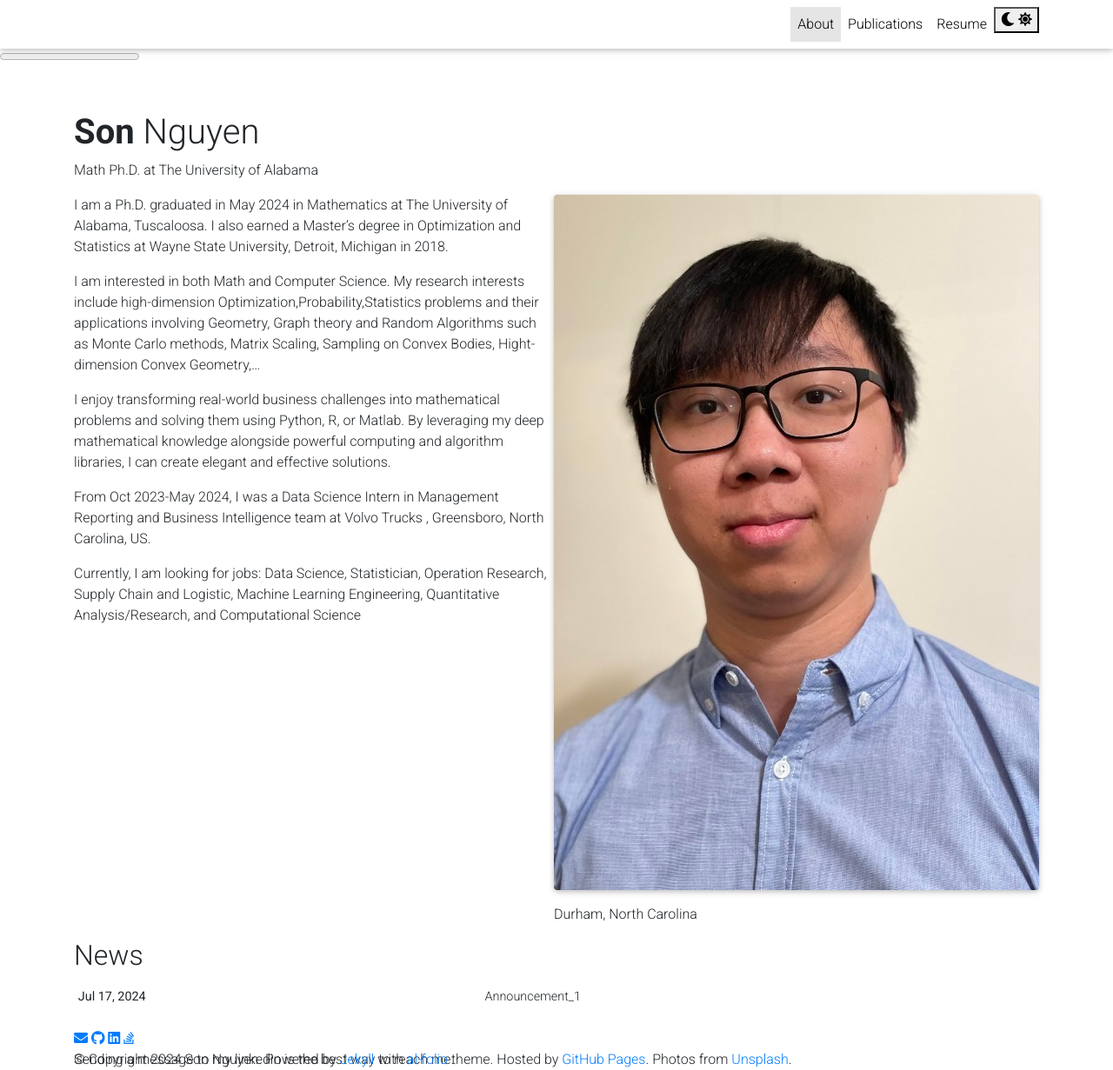
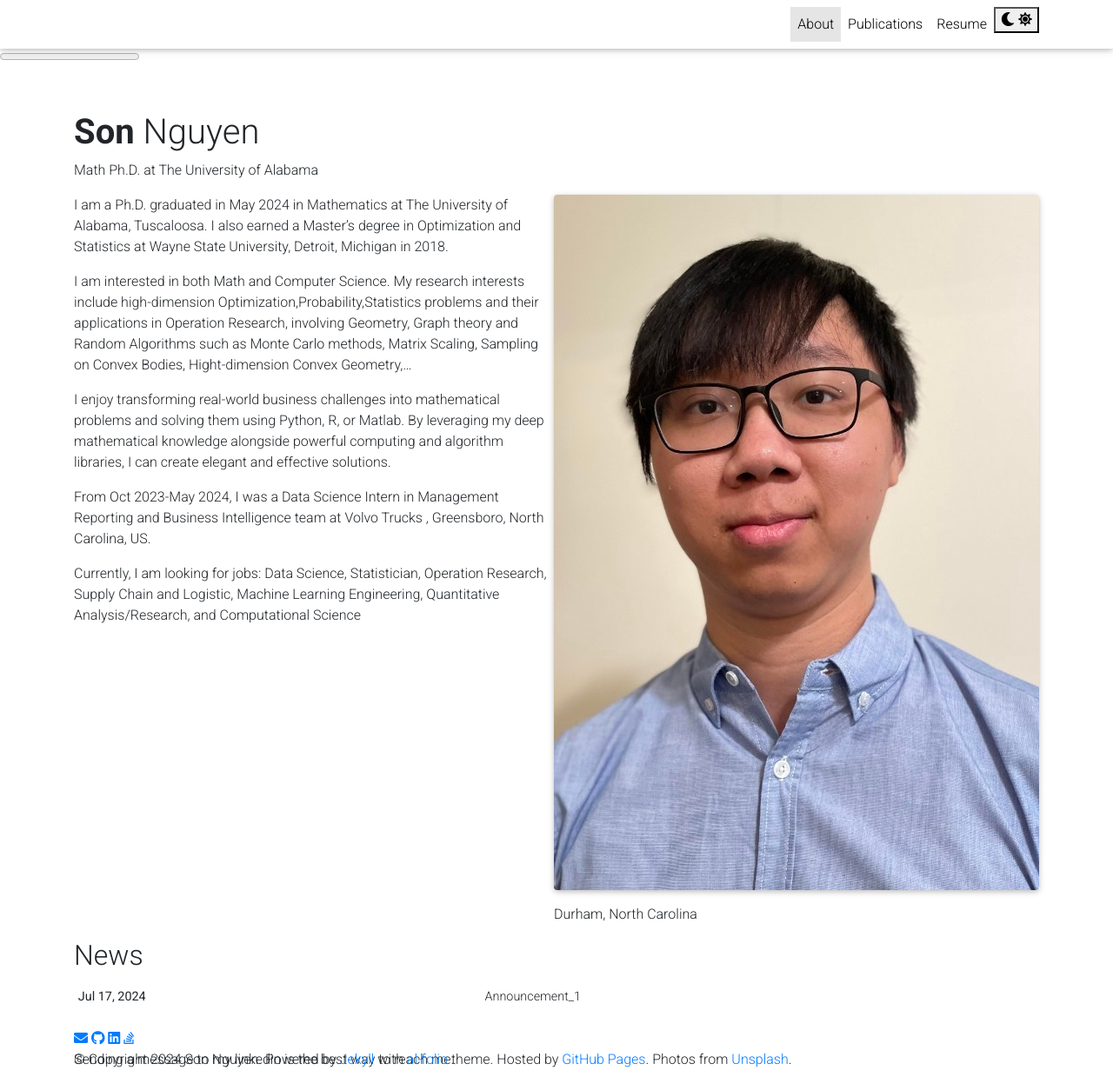
Before and after one commit to nguyendangson/nguyendangson.github.io, a Jekyll site: the page built from _pages/about.md, in a window 1280 px wide and 1231 px high. Shown: the whole window at 87% size. Built offline with Jekyll 4.4.1, drawn with Linux system fonts in a browser that asks for light colours; nearby versions of some CDN libraries; full-size pictures stand in for the smaller copies a plugin makes; library files that are not in the unit come from our copies; comment, search, counter and statistics services are not loaded; a style sheet for code colours, icons or effects is not loaded.

Commit message:
Update about.md

```diff
--- a/_pages/about.md
+++ b/_pages/about.md
@@ -19,7 +19,7 @@
 
 I am a Ph.D. graduated in May 2024 in Mathematics at The University of Alabama, Tuscaloosa. I also earned a Master's degree in Optimization and Statistics at Wayne State University, Detroit, Michigan in 2018.
 
-I am interested in both Math and Computer Science. My research interests include high-dimension Optimization,Probability,Statistics problems and their applications involving Geometry, Graph theory and Random Algorithms such as Monte Carlo methods, Matrix Scaling, Sampling on Convex Bodies, Hight-dimension Convex Geometry,...
+I am interested in both Math and Computer Science. My research interests include high-dimension Optimization,Probability,Statistics problems and their applications in Operation Research, involving Geometry, Graph theory and Random Algorithms such as Monte Carlo methods, Matrix Scaling, Sampling on Convex Bodies, Hight-dimension Convex Geometry,...
 
 I enjoy transforming real-world business challenges into mathematical problems and solving them using Python, R, or Matlab. By leveraging my deep mathematical knowledge alongside powerful computing and algorithm libraries, I can create elegant and effective solutions.
 
```
